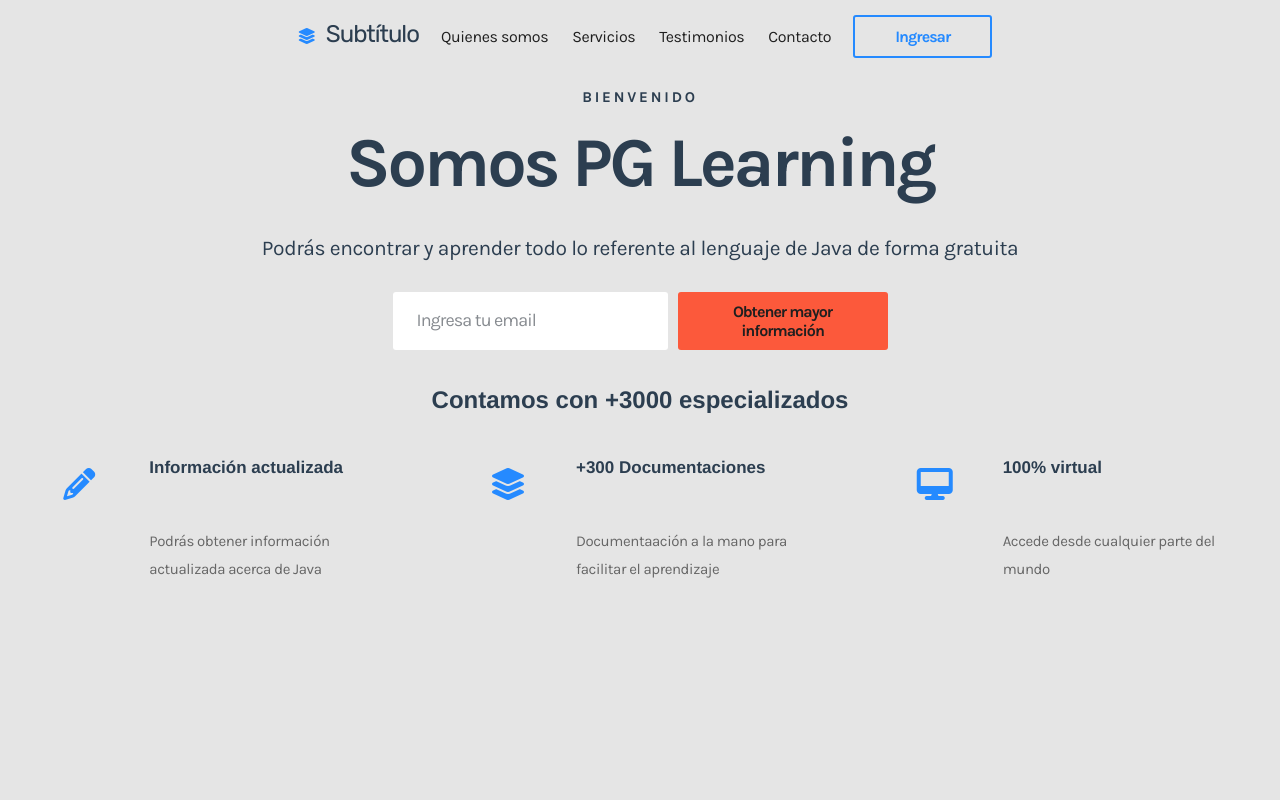
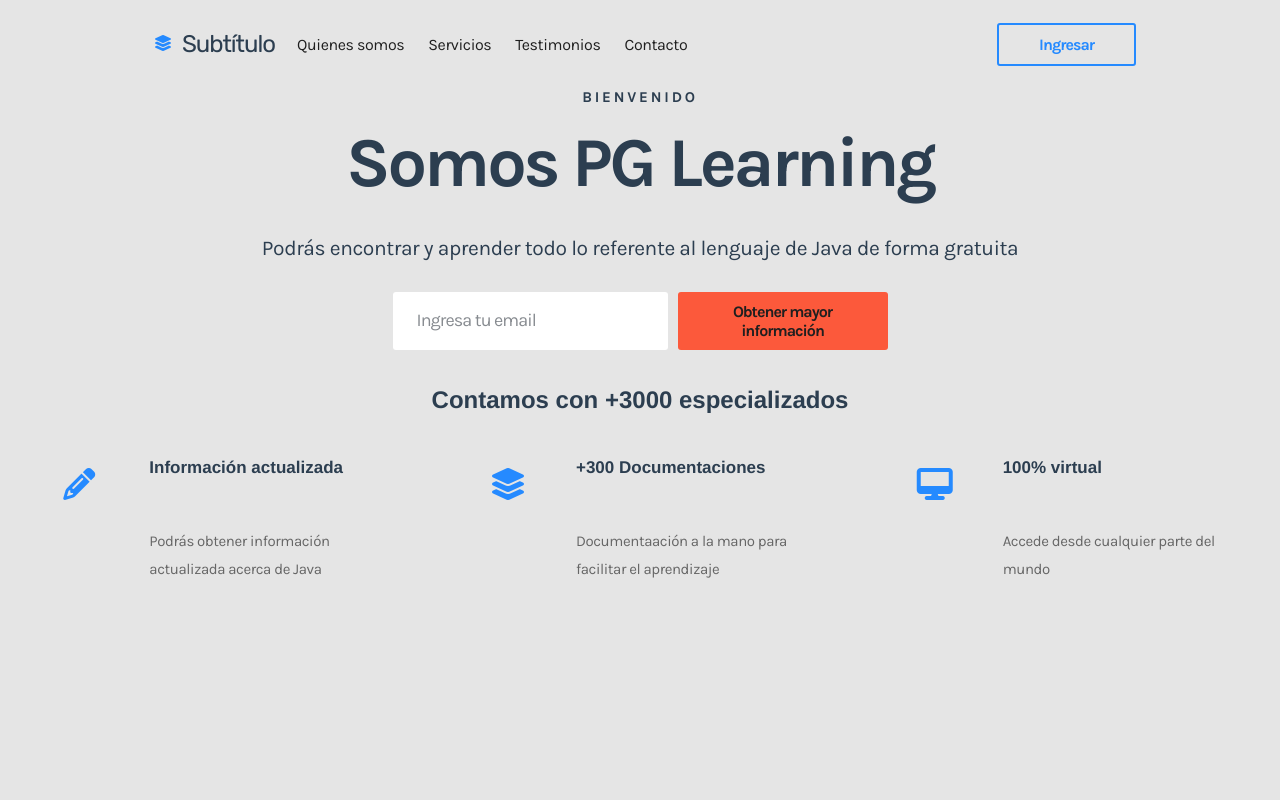
Before and after one commit to Nimoscmp/proyecto-ciclo3, a Vue app: page / in a window 1280 px wide. Shown: the top 800 px of the page. Built offline with nearby package versions, Linux system fonts and the light colour scheme.

Commit message:
Refactor desktop header

```diff
--- a/src/components/Header.vue
+++ b/src/components/Header.vue
@@ -1,5 +1,6 @@
 <template>
   <header class="header header-desktop">
+    <nav class="header-desktop__nav">
       <span class="header-desktop__logo">
         <i class="fas fa-layer-group"></i>
       </span>
@@ -8,7 +9,6 @@
         Subtítulo
       </h2>
 
-    <nav class="header-desktop__nav">
       <ul class="header-desktop__list">
         <li class="header-desktop__list-item">
           <a href="" class="header-desktop__list-link">Quienes somos</a>
--- a/src/styles/header.css
+++ b/src/styles/header.css
@@ -1,6 +1,9 @@
 .header {
   width: 100%;
   height: 5.5rem;
+  display: flex;
+  justify-content: space-around;
+  align-items: center;
   background-color: var(--primary-color);
 }
 
@@ -22,7 +25,8 @@
 }
 
 .header-desktop__nav {
-  display: inline-block;
+  display: flex;
+  align-items: center;
 }
 
 .header-desktop__list {
@@ -48,5 +52,5 @@
 }
 
 .header-desktop__btn {
-  margin: 0 auto;
+  margin: 0;
 }
```
Lines whose indentation alone changed are shown as unchanged.
